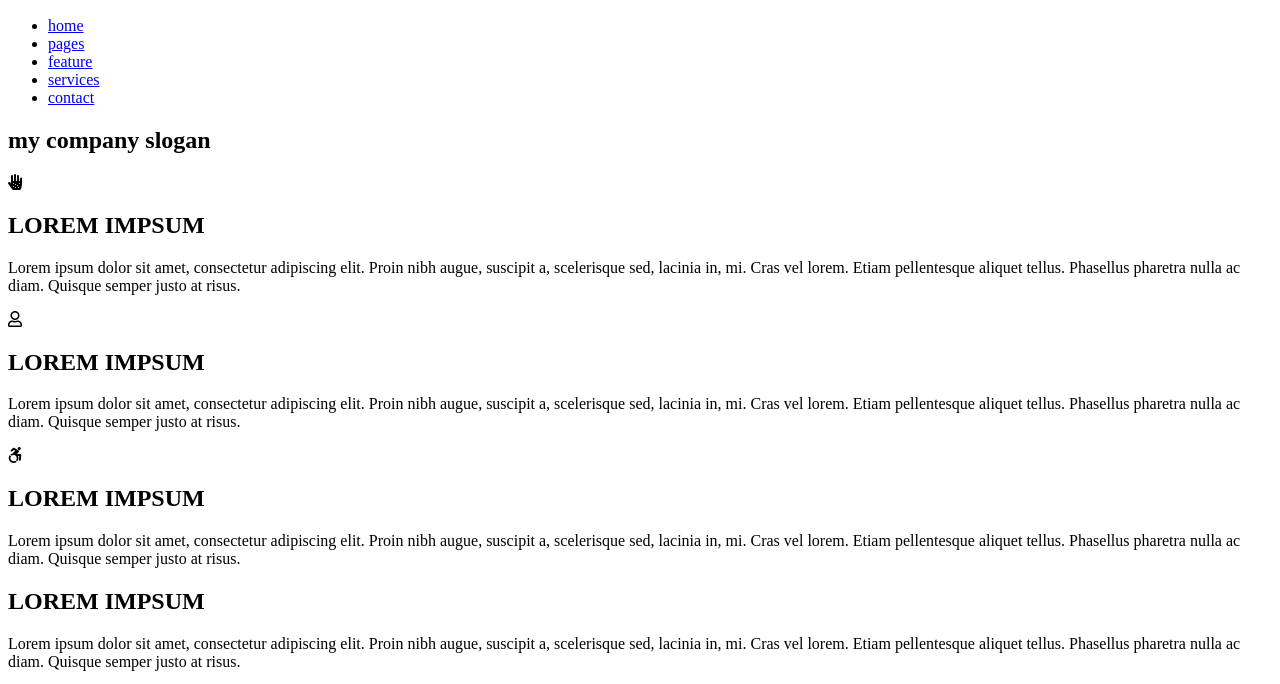
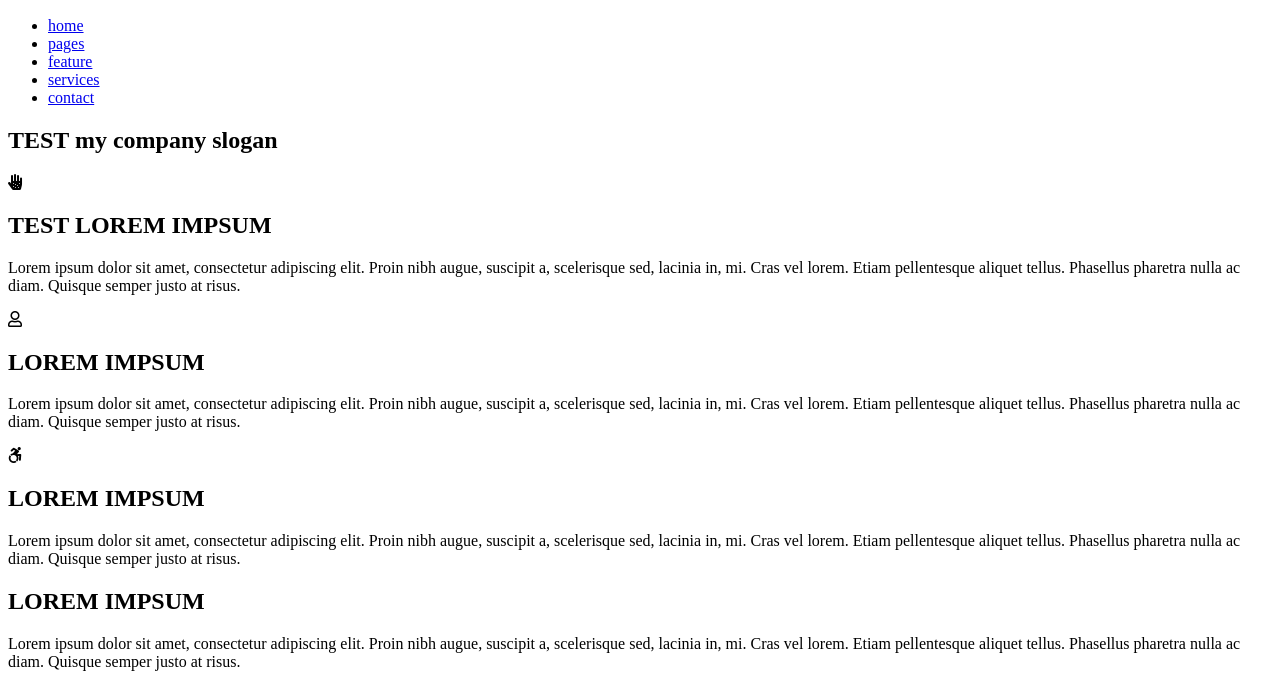
Before and after one commit to IwonaMo/git-nauka, a plain HTML site: page index.html in a window 1280 px wide. Shown: the part 41-725 px from the top of the page. Drawn offline with nearby package versions, Linux system fonts and the light colour scheme; files that its build step writes are made by us from their sources; grey boxes are pictures that could not be loaded.

Commit message:
change h1 and h2

```diff
--- a/index.html
+++ b/index.html
@@ -25,7 +25,7 @@
   </header>
   <section class="hero">
     <div class="slogan">
-      <h1>my company slogan</h1>
+      <h1>TEST my company slogan</h1>
     </div>
   </section>
   <section>
@@ -33,7 +33,7 @@
       <div class="row benefits">
         <div class="col-4">
           <i class="icon fas fa-allergies"></i>
-          <h2>LOREM IMPSUM</h2>
+          <h2>TEST LOREM IMPSUM</h2>
           <p>Lorem ipsum dolor sit amet, consectetur adipiscing elit. Proin nibh augue, suscipit a, scelerisque sed, lacinia in, mi. Cras vel lorem. Etiam pellentesque aliquet tellus. Phasellus pharetra nulla ac diam. Quisque semper justo at risus.</p>
         </div>
         <div class="col-4">
```
